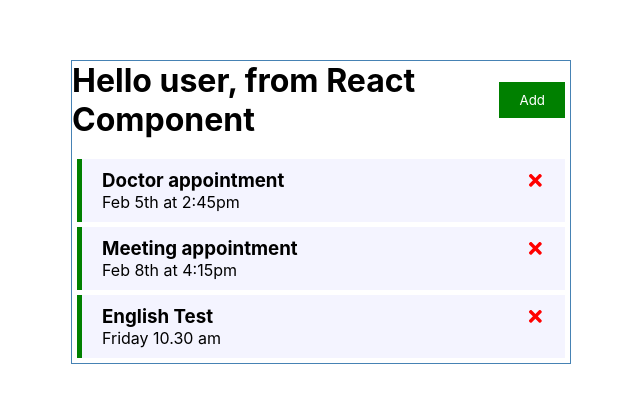
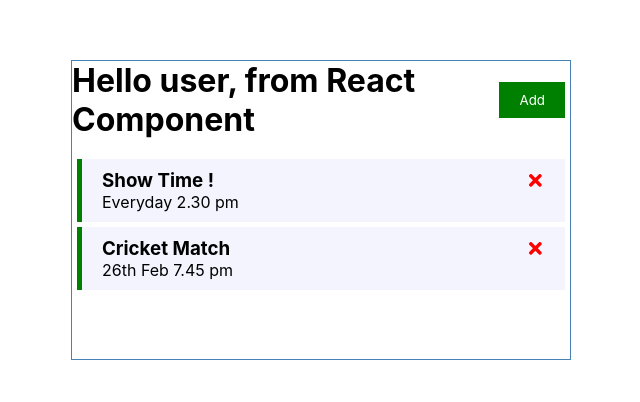
Before and after one commit to zamanshahed/react-task-tracker, a React (Create React App) app: page / in a window 1280 px wide. Shown: the part 240-642 px from the top of the page, without its empty margins (319-959 px from the left). Built offline with nearby package versions, Linux system fonts and the light colour scheme; data requests are answered from the project's data file.

Commit message:
toggle task works with JSON-SERVER ! task delete BUG Fixed !

```diff
--- a/db.json
+++ b/db.json
@@ -1,22 +1,16 @@
 {
   "tasks": [
     {
-      "id": 1,
-      "text": "Doctor appointment",
-      "day": "Feb 5th at 2:45pm",
-      "reminder": true
+      "text": "Show Time !",
+      "day": "Everyday 2.30 pm",
+      "reminder": true,
+      "id": 3
     },
     {
-      "id": 2,
-      "text": "Meeting appointment",
-      "day": "Feb 8th at 4:15pm",
-      "reminder": true
-    },
-    {
-      "text": "English Test",
-      "day": "Friday 10.30 am",
+      "text": "Cricket Match",
+      "day": "26th Feb 7.45 pm",
       "reminder": true,
-      "id": 3
+      "id": 4
     }
   ]
 }
--- a/src/App.js
+++ b/src/App.js
@@ -49,6 +49,17 @@
 
 }
 
+
+
+//Fetch Task
+const fetchTask = async (id) => {
+  const res = await fetch(`http://localhost:8000/tasks/${id}`)
+  const data = await res.json()
+  return data
+
+}
+
+
 //delete task
 const deleteTask = async (id) => {
   await fetch(`http://localhost:8000/tasks/${id}`, {method:'DELETE'})
@@ -57,8 +68,19 @@
 }
 
 //toggle reminder
-const toggleReminder = (id) => {
-  setTasks(tasks.map((task)=> task.id === id ? {...task, reminder: !task.reminder}:task) )
+const toggleReminder = async (id) => {
+  const taskToToggle = await fetchTask(id)
+  const updatedTask = { ...taskToToggle, reminder: !taskToToggle.reminder}
+
+  const res = await fetch(`http://localhost:8000/tasks/${id}`,
+              {
+                method:  'PUT',
+                headers: {'Content-type':'application/json'},
+                body: JSON.stringify(updatedTask)
+              })
+  const data = await res.json()
+
+  setTasks(tasks.map((task)=> task.id === id ? {...task, reminder: data.reminder}:task) )
 }
 
   return (
```
Also changed, not shown: 1 other file (tests, documents, lock files or other folders).
